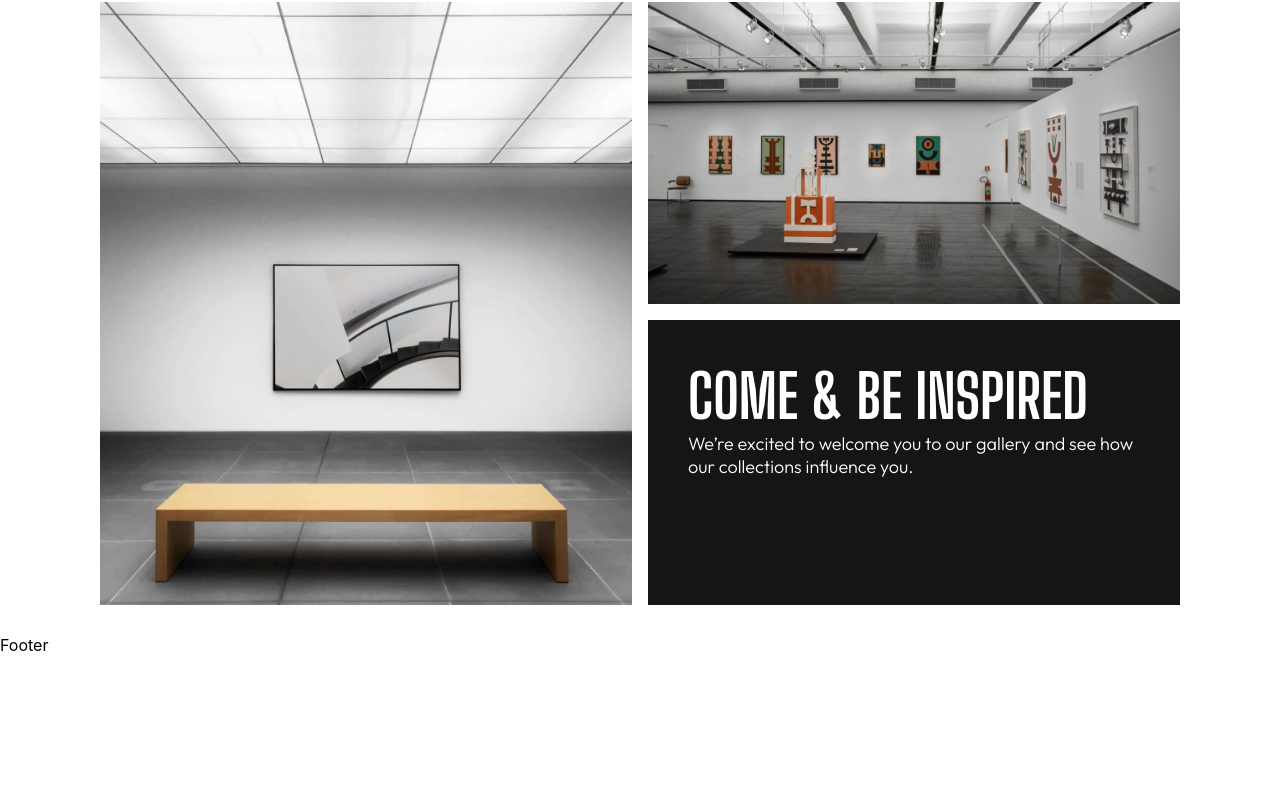
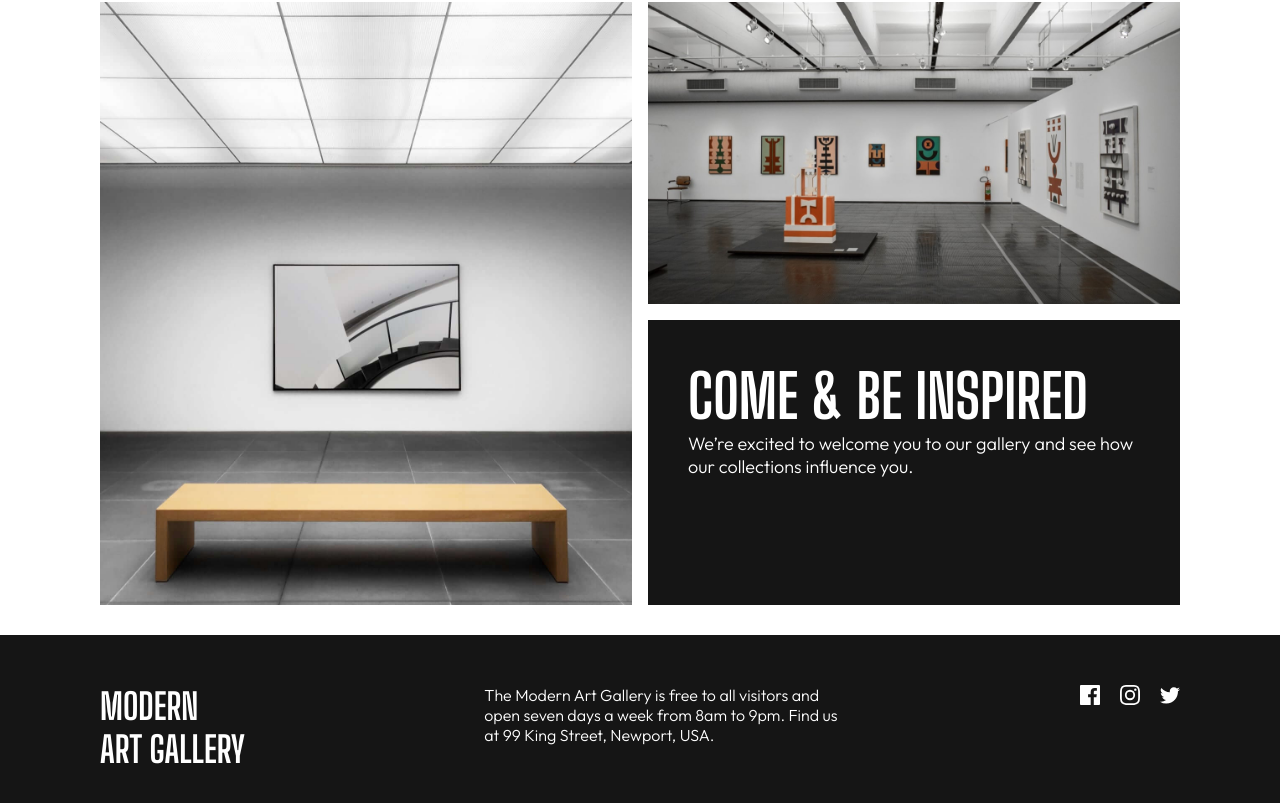
Before and after one commit to DannyMichaels/art-gallery, a React (Create React App) app: page / in a window 1280 px wide. Shown: the part 538-1341 px from the top of the page. Before the commit the page ends 1193 px from the top, so only its background shows below. Built offline with nearby package versions, Linux system fonts and the light colour scheme; the HTML template or start-up script is replaced by a standard one.

Commit message:
add footer

```diff
--- /dev/null
+++ b/src/components/Footer/Footer.css
@@ -0,0 +1,53 @@
+.Footer__container {
+  padding: 40px;
+  background: #151515;
+  min-height: 244px;
+  color: #fff;
+}
+
+.Footer__content {
+  display: flex;
+  justify-content: space-between;
+  align-items: flex-start;
+}
+
+.Footer__title {
+  font-size: 36px;
+  color: #fff;
+  text-transform: uppercase;
+}
+
+.Footer__content > div {
+  max-width: 33%;
+}
+
+.Footer__paragraph {
+  font-size: 16px;
+  color: #fff;
+  margin: 0;
+  padding: 0;
+}
+
+.Footer__links {
+  display: flex;
+  justify-content: space-evenly;
+  align-items: center;
+  gap: 20px;
+}
+
+@media screen and (max-width: 768px) {
+  .Footer__content {
+    flex-direction: column;
+    align-items: center;
+  }
+
+  .Footer__content > div {
+    max-width: 100%;
+    margin-bottom: 20px;
+    width: 100%;
+  }
+
+  .Footer__links {
+    justify-content: flex-start;
+  }
+}
--- a/src/components/Footer/Footer.jsx
+++ b/src/components/Footer/Footer.jsx
@@ -1,5 +1,58 @@
 import React from 'react';
+import './Footer.css';
+import IconFacebook from '../../assets/icon-facebook.svg';
+import IconInstagram from '../../assets/icon-instagram.svg';
+import IconTwitter from '../../assets/icon-twitter.svg';
+
+const socials = [
+  {
+    name: 'Facebook',
+    icon: IconFacebook,
+    link: 'https://www.facebook.com/DanielVocals',
+  },
+  {
+    name: 'Instagram',
+    icon: IconInstagram,
+    link: 'https://www.instagram.com/danielmichaelmusic',
+  },
+  {
+    name: 'Twitter',
+    icon: IconTwitter,
+    link: 'https://www.twitter.com',
+  },
+];
 
 export default function Footer() {
-  return <div>Footer</div>;
+  return (
+    <footer className="Footer__container">
+      <div className="Footer__content inner-column">
+        <div>
+          <h1 className="heading Footer__title">
+            Modern
+            <br />
+            Art Gallery
+          </h1>
+        </div>
+
+        <div className="Footer__paragraph__container">
+          <p className="body-text Footer__paragraph">
+            The Modern Art Gallery is free to all visitors and open seven days a
+            week from 8am to 9pm. Find us at 99 King Street, Newport, USA.
+          </p>
+        </div>
+
+        <div className="Footer__links">
+          {socials.map((social, key) => (
+            <a
+              href={social.link}
+              key={key}
+              rel="noreferrer noopener"
+              target="_blank">
+              <img src={social.icon} alt={social.name} />
+            </a>
+          ))}
+        </div>
+      </div>
+    </footer>
+  );
 }
```
